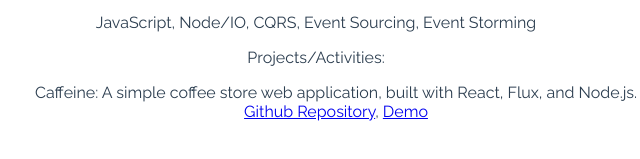
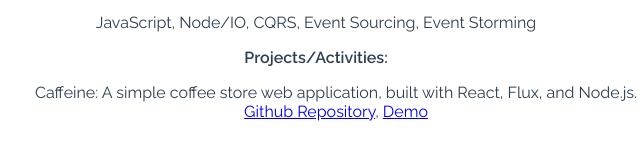
Before and after one commit to codemade/codemade.github.io, a plain HTML site: page index.html in a window 1280 px wide. Shown: the part 417-576 px from the top of the page, 324-964 px from the left. Drawn offline with Linux system fonts and the light colour scheme.

```diff
--- a/index.html
+++ b/index.html
@@ -32,7 +32,7 @@
     <p>Software-Developer</p>
     <p>JavaScript, Node/IO, CQRS, Event Sourcing, Event Storming</p>
     <p>
-      Projects/Activities:
+      <b><i></i>Projects/Activities:</i></b>
       <ul>
         <li>
           Caffeine: A simple coffee store web application, built with React, Flux, and Node.js.
```
